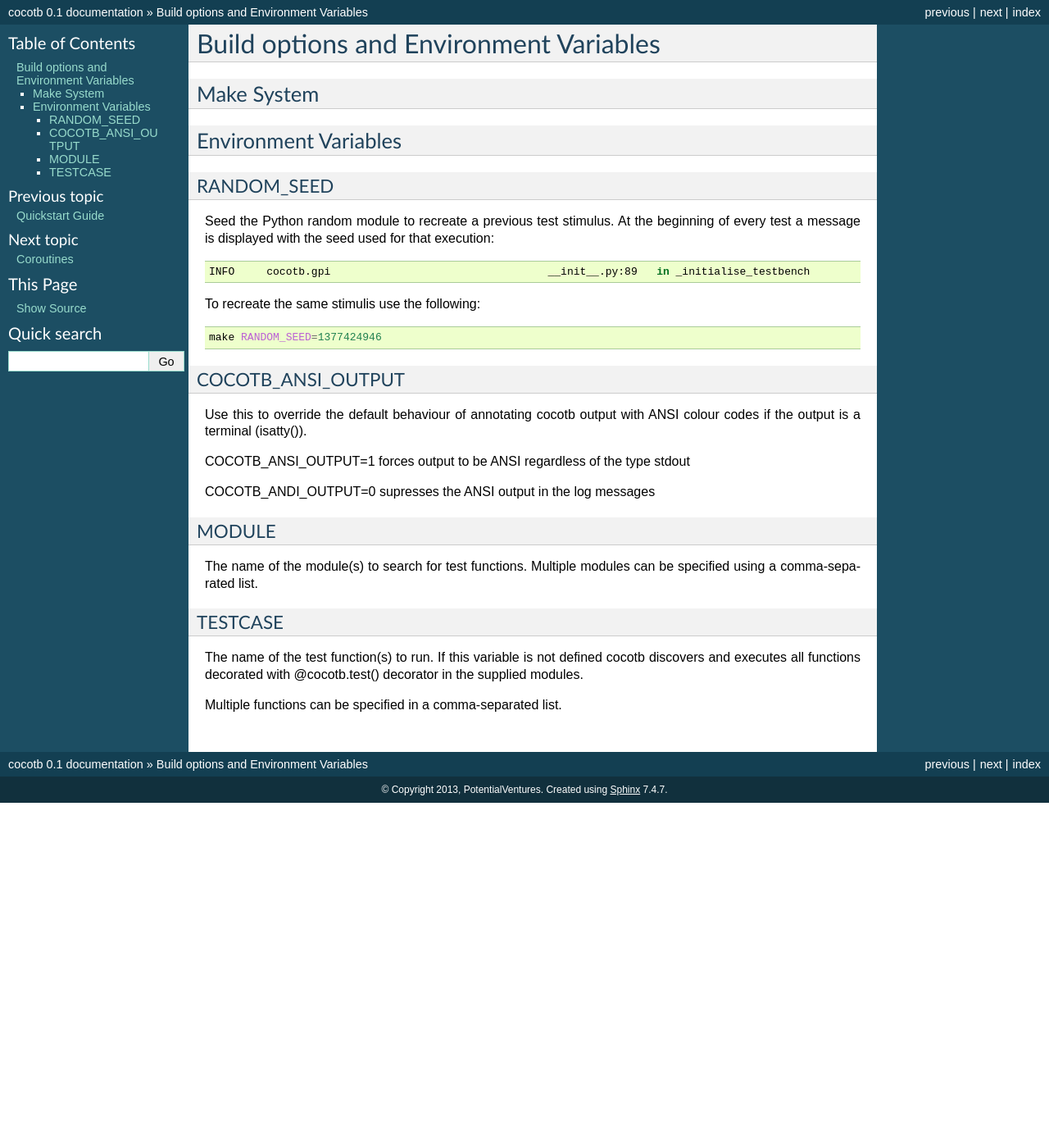
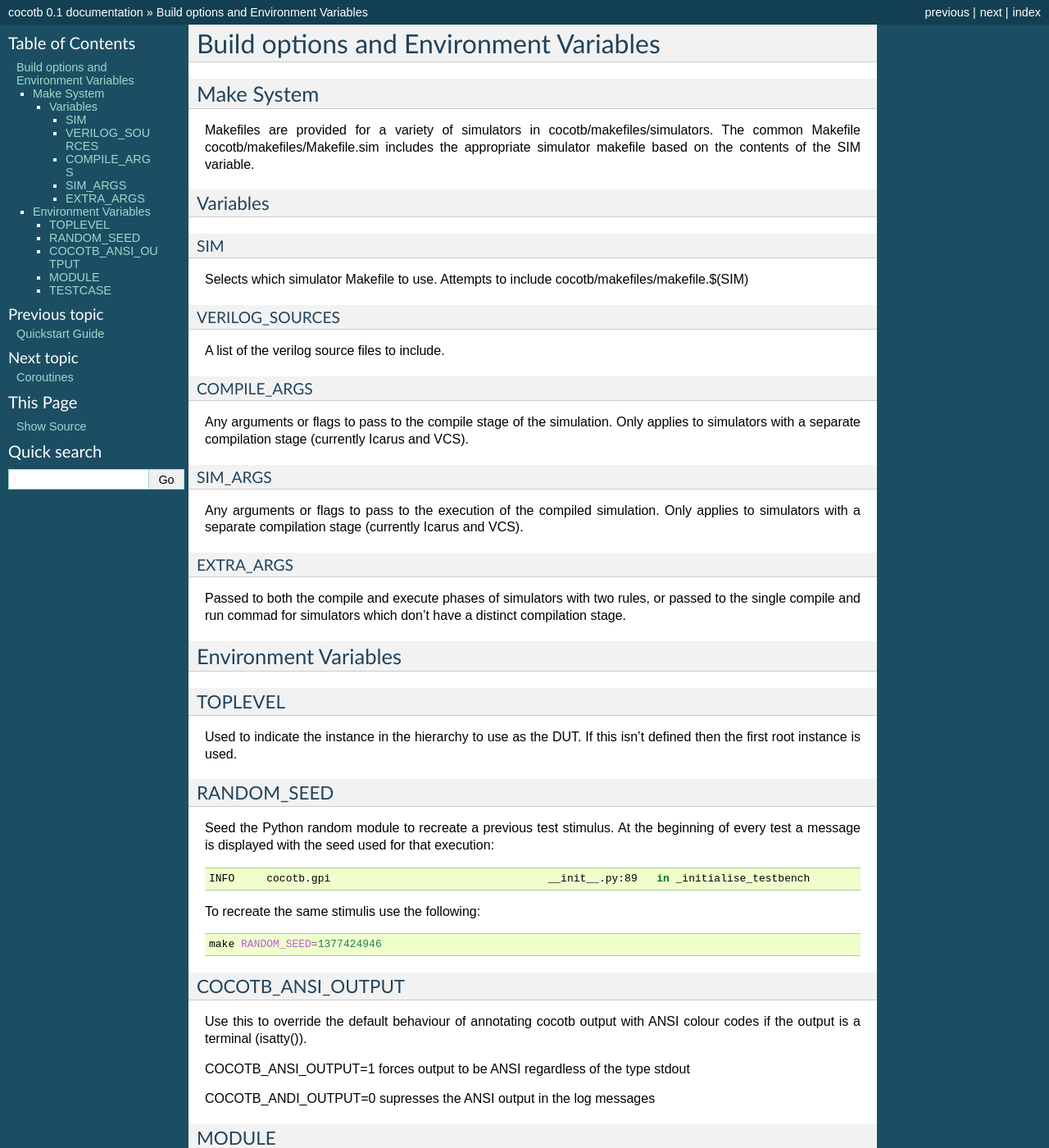
Before and after one commit to bushbecky/cocotb-bus, a Sphinx documentation site: the page built from documentation/source/building.rst, in a window 1280 px wide and 1400 px high. Shown: the whole window at 82% size. Built offline with Sphinx 7.4.7, drawn with Linux system fonts in a browser that asks for light colours; formulas are drawn with MathJax 3.

Commit message:
Issue #83: Harmonise makefile variables and tidy up makefiles

```diff
--- a/documentation/source/building.rst
+++ b/documentation/source/building.rst
@@ -5,10 +5,50 @@ Build options and Environment Variables
 Make System
 ===========
 
+Makefiles are provided for a variety of simulators in cocotb/makefiles/simulators.  The common Makefile cocotb/makefiles/Makefile.sim includes the appropriate simulator makefile based on the contents of the SIM variable.
+
+Variables
+---------
+
+SIM
+~~~
+
+Selects which simulator Makefile to use.  Attempts to include cocotb/makefiles/makefile.$(SIM)
+
+
+VERILOG_SOURCES
+~~~~~~~~~~~~~~~
+
+A list of the verilog source files to include.
+
+
+COMPILE_ARGS
+~~~~~~~~~~~~
+
+Any arguments or flags to pass to the compile stage of the simulation. Only applies to simulators with a separate compilation stage (currently Icarus and VCS).
+
+
+SIM_ARGS
+~~~~~~~~
+
+Any arguments or flags to pass to the execution of the compiled simulation.  Only applies to simulators with a separate compilation stage (currently Icarus and VCS).
+
+EXTRA_ARGS
+~~~~~~~~~~
+
+Passed to both the compile and execute phases of simulators with two rules, or passed to the single compile and run commad for simulators which don't have a distinct compilation stage.
+
+
 
 Environment Variables
 =====================
 
+
+
+TOPLEVEL
+--------
+
+Used to indicate the instance in the hierarchy to use as the DUT.  If this isn't defined then the first root instance is used.
 
 
 RANDOM_SEED
```
Also changed, not shown: 4 other files.
